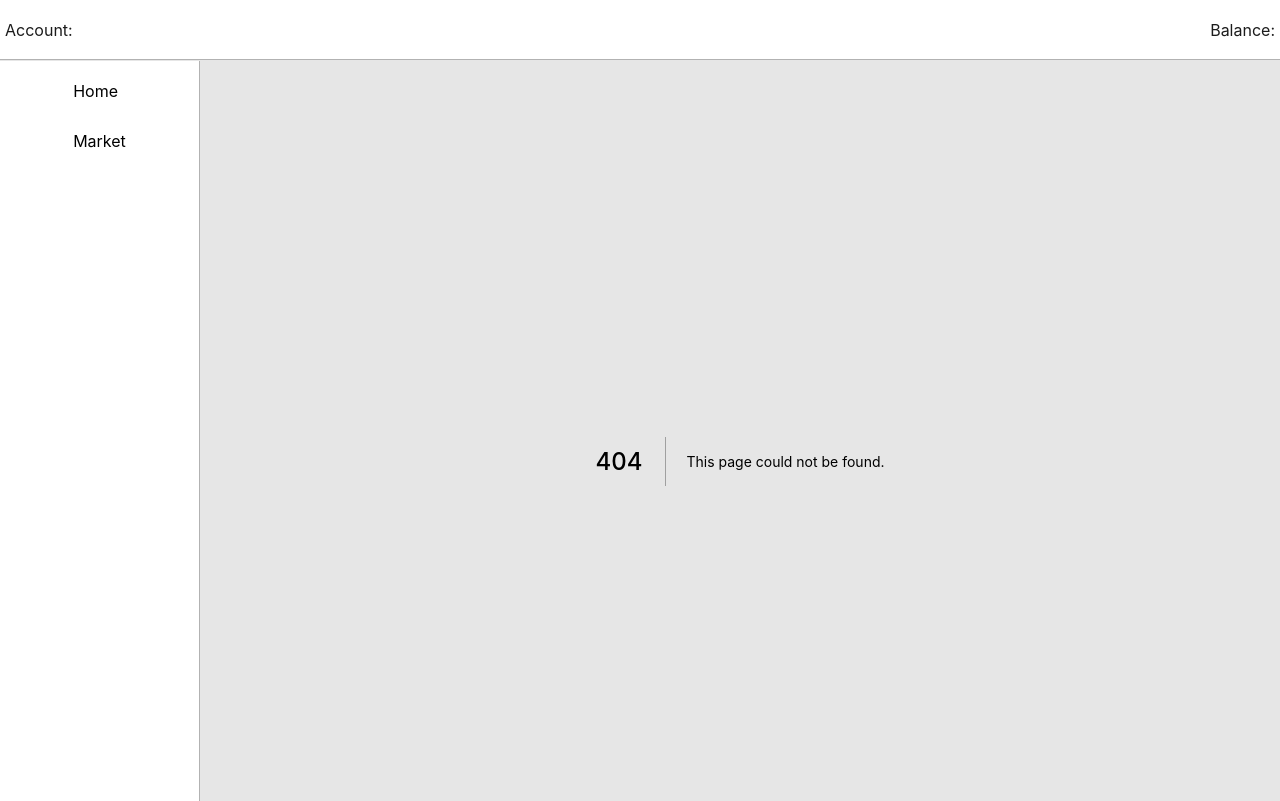
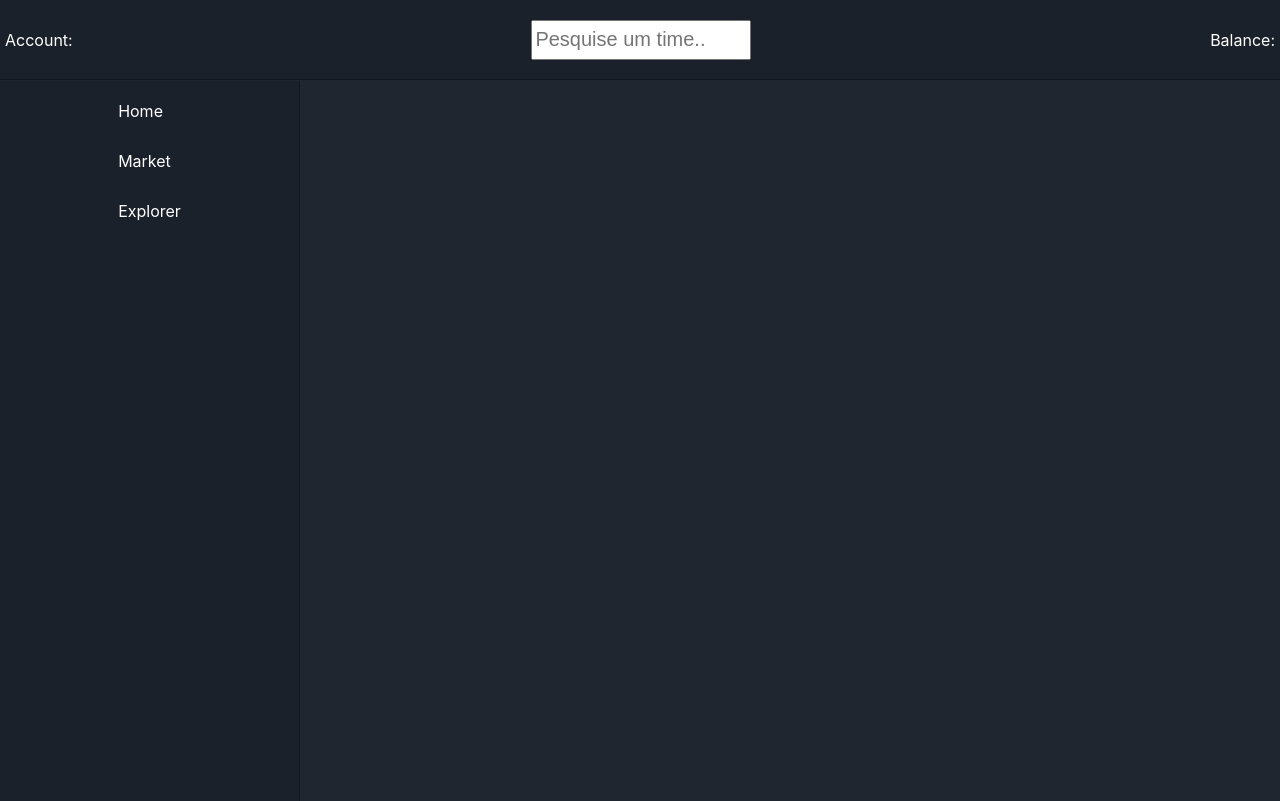
Before and after one commit to 0x-tsar/cards-nft, a Next.js app: page /explorer in a window 1280 px wide. Before the commit this address had no page. Built offline with nearby package versions, Linux system fonts and the light colour scheme.

Commit message:
adding menus

```diff
--- a/src/Components/Header.jsx
+++ b/src/Components/Header.jsx
@@ -1,24 +1,55 @@
-import React, { useContext } from "react";
+import React, { useContext, useState } from "react";
 import styled from "styled-components";
 import { AuthContext } from "../providers/context";
 
 export const Container = styled.div`
-  background-color: white;
+  /* background-color: white; */
+  background-color: rgb(26, 33, 42);
+
   grid-area: header;
   display: flex;
   align-items: center;
   justify-content: space-between;
-  color: #1c1c1c;
+  /* color: #1c1c1c; */
+  color: white;
   border-bottom: 1px solid rgb(0, 0, 0, 0.3);
   padding: 5px;
 `;
 
 const Header = () => {
   const { myInfos } = useContext(AuthContext);
+  const [search, setSearch] = useState("");
+
+  const handleForm = (e) => {
+    setSearch(e.target.value);
+  };
+
+  const handleSubmit = (e) => {
+    e.preventDefault();
+    //do solidity search here
+    //display all cards from this club
+  };
 
   return (
     <Container>
       <p>Account: {myInfos.account}</p>
+      <div>
+        <form action="submit" onSubmit={handleSubmit}>
+          <input
+            type="text"
+            value={search}
+            name={search}
+            style={{
+              width: "220px",
+              height: "40px",
+              fontSize: "20px",
+              outline: "none",
+            }}
+            onChange={(e) => handleForm(e)}
+            placeholder="Pesquise um time.."
+          />
+        </form>
+      </div>
       <p>Balance: {myInfos.balanceEther}</p>
     </Container>
   );
--- a/src/Components/LeftBar.jsx
+++ b/src/Components/LeftBar.jsx
@@ -1,11 +1,14 @@
-import React from "react";
+import React, { useContext, useEffect, useState } from "react";
 import styled from "styled-components";
 import Link from "next/link";
+import { AuthContext } from "../providers/context";
 
 export const Container = styled.div`
   background-color: #ffffff;
   border-right: 1px solid rgb(0, 0, 0, 0.3);
   grid-area: leftbar;
+  background-color: rgb(26, 33, 42);
+  color: white;
 
   ul {
     padding: 0;
@@ -16,12 +19,12 @@ export const Container = styled.div`
     margin-top: 10px;
     /* padding: 10px; */
     padding: 10px 70px;
-    border-radius: 5px;
+    border-radius: 1px;
   }
 
   ul li:hover {
     color: white;
-    background-color: #00bfff;
+    background-color: #11af5b;
   }
 
   display: flex;
@@ -29,18 +32,60 @@ export const Container = styled.div`
 `;
 
 const LeftBar = () => {
+  // const [whichTab, setWhichTab] = useState(1);
+  const { whichTab, setWhichTab } = useContext(AuthContext);
+  const funWhich = (which) => {
+    if (which === 1) {
+      return (
+        <li style={{ backgroundColor: "#11af5b", color: "white" }}>Home</li>
+      );
+    } else if (which === 2) {
+      return (
+        <li style={{ backgroundColor: "#11af5b", color: "white" }}>Market</li>
+      );
+    } else if (which === 3) {
+      return (
+        <li style={{ backgroundColor: "#11af5b", color: "white" }}>Explorer</li>
+      );
+    }
+  };
+  // funWhich(whichTab)
   return (
     <Container>
       <ul style={{ listStyleType: "none" }}>
         <Link href={"/"}>
-          <a>
-            <li>Home</li>
+          <a onClick={() => setWhichTab(1)}>
+            {whichTab === 1 ? (
+              <li style={{ backgroundColor: "#11af5b", color: "white" }}>
+                Home
+              </li>
+            ) : (
+              <li>Home</li>
+            )}
           </a>
         </Link>
 
         <Link href={"/market"}>
-          <a>
-            <li>Market</li>
+          <a onClick={() => setWhichTab(2)}>
+            {whichTab === 2 ? (
+              <li style={{ backgroundColor: "#11af5b", color: "white" }}>
+                Market
+              </li>
+            ) : (
+              <li>Market</li>
+            )}
+          </a>
+        </Link>
+
+        <Link href={"/explorer"}>
+          <a onClick={() => setWhichTab(3)}>
+            {whichTab === 3 ? (
+              <li style={{ backgroundColor: "#11af5b", color: "white" }}>
+                Explorer
+              </li>
+            ) : (
+              <li>Explorer</li>
+            )}
           </a>
         </Link>
       </ul>
--- a/src/pages/_app.js
+++ b/src/pages/_app.js
@@ -7,8 +7,10 @@ import Head from "next/head";
 import { AuthProvider } from "../providers/context";
 
 export const Container = styled.div`
-  background-color: rgb(230, 230, 230);
-  /* background-color: tomato; */
+  /* background-color: rgb(230, 230, 230); */
+  background-color: #1f262f;
+  /* background-color: rgb(26, 33, 42); */
+
   display: grid;
   grid-template-areas:
     "header header"
@@ -16,12 +18,12 @@ export const Container = styled.div`
 
   overflow: hidden;
 
-  /* grid-column-gap: 6px; */
+  grid-column-gap: 1px;
   grid-row-gap: 1px;
-  /* grid-gap: 0px; */
+  grid-gap: 1px;
 
-  grid-template-columns: 200px 1fr;
-  grid-template-rows: 60px calc(100vh - 60px);
+  grid-template-columns: 300px 1fr;
+  grid-template-rows: 80px calc(100vh - 80px);
 
   overflow: hidden;
 `;
--- /dev/null
+++ b/src/pages/explorer.jsx
@@ -0,0 +1,14 @@
+import React from "react";
+
+import styled from "styled-components";
+
+export const Container = styled.div`
+  background-color: #1f262f;
+  color: white;
+`;
+
+const Explorer = () => {
+  return <Container></Container>;
+};
+
+export default Explorer;
--- a/src/providers/context.js
+++ b/src/providers/context.js
@@ -8,6 +8,7 @@ export const AuthProvider = (props) => {
   const [myCards, setMyCards] = useState([]);
   const [marketCards, setMarketCards] = useState([]);
   const [myInfos, setMyInfos] = useState([]);
+  const [whichTab, setWhichTab] = useState(0);
 
   useEffect(() => {
     const done = async () => {
@@ -93,6 +94,8 @@ export const AuthProvider = (props) => {
         setMyInfos,
         myCards,
         setMyCards,
+        whichTab,
+        setWhichTab,
       }}
     >
       {props.children}
```
Also changed, not shown: 1 other file (tests, documents, lock files or other folders).
